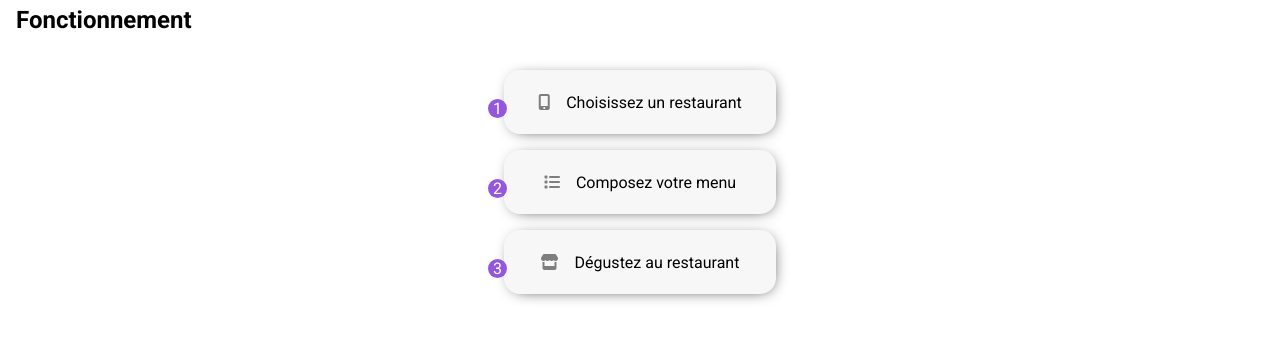
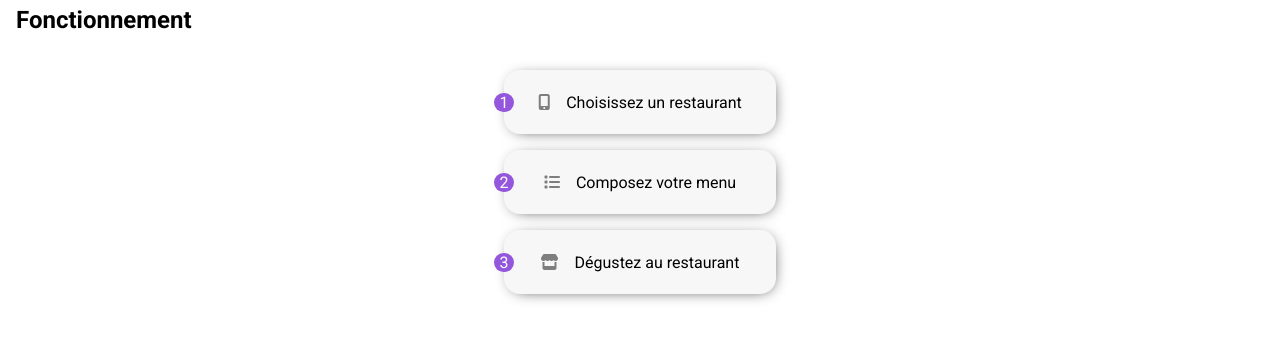
Before and after one commit to leito47/-Ohmyfood, a website: page index.html in a window 1280 px wide. Shown: the part 444-788 px from the top of the page. Drawn offline with Linux system fonts and the light colour scheme; a web font is replaced by a local one.

Commit message:
add ticket new retouch function puce

```diff
--- a/scss/layout/_sec-function.scss
+++ b/scss/layout/_sec-function.scss
@@ -26,8 +26,8 @@
                 background-color: variables.$color-primary;
                 color: variables.$color-white;
                 position: absolute;
-                left: -1rem;
-                bottom: 1rem
+                left: -0.6rem;
+                bottom: 1.4rem
 
 
             }
```
Also changed, not shown: scss/style.css.
